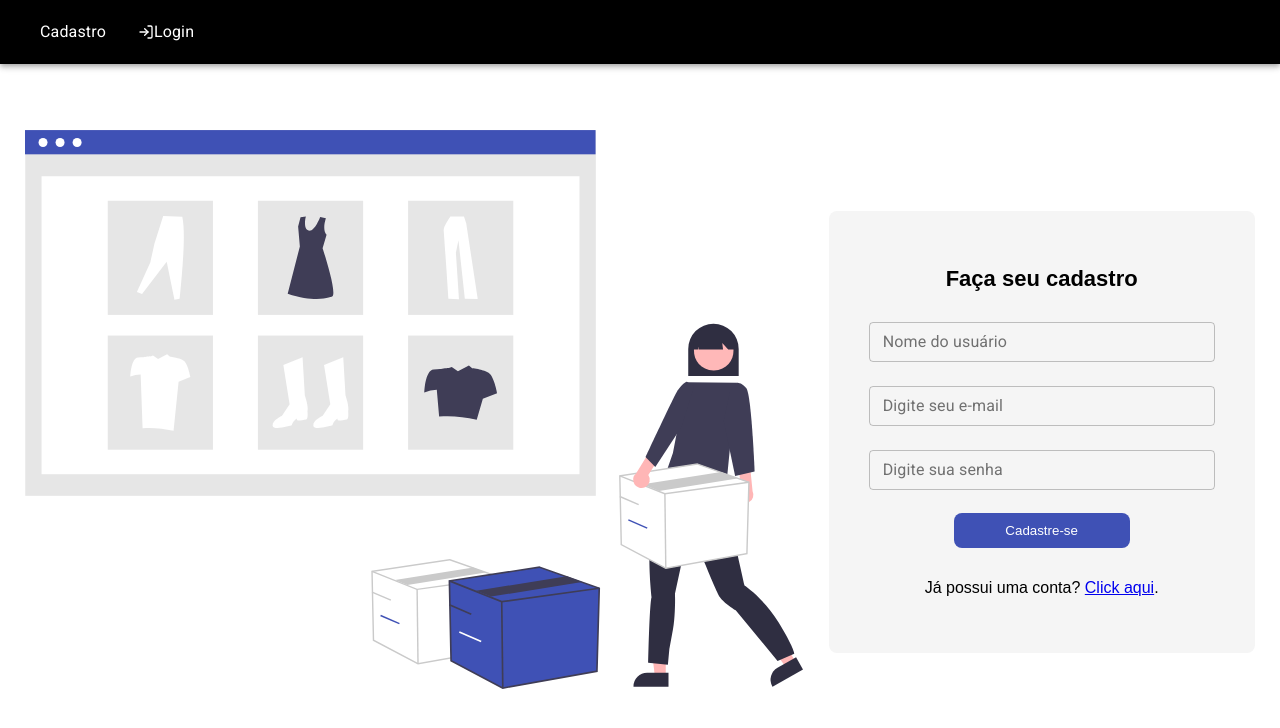
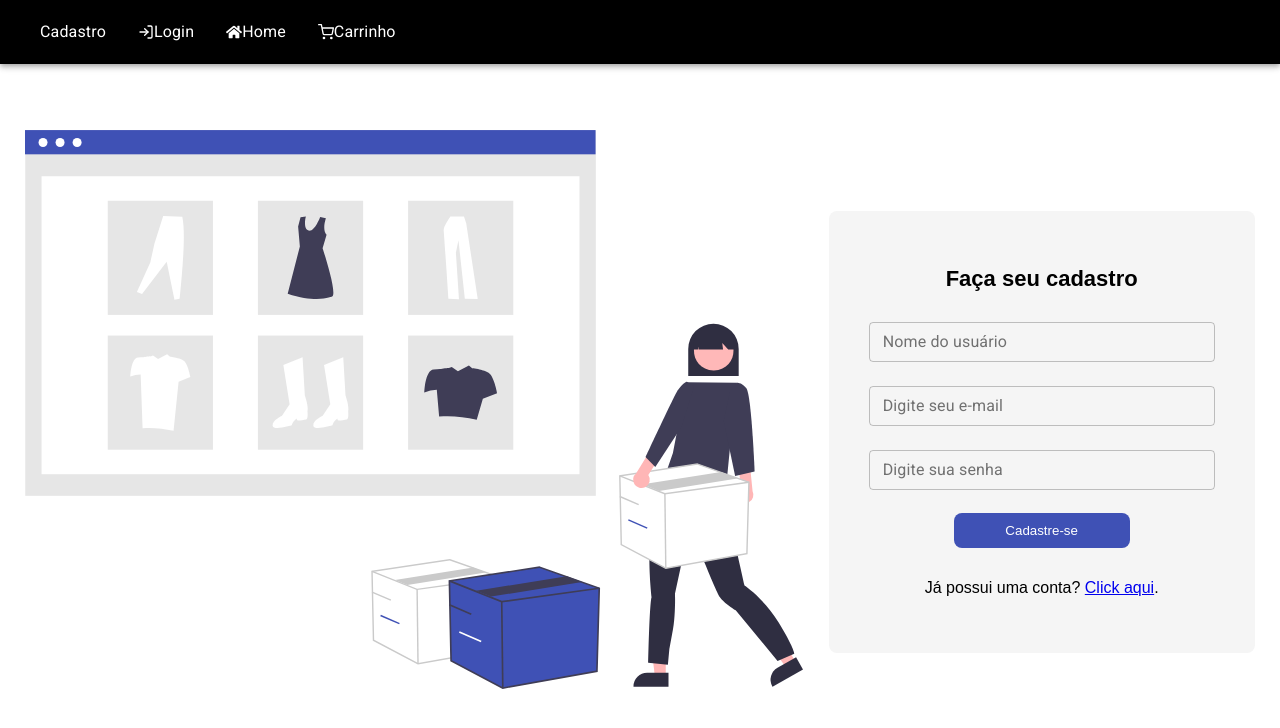
Before and after one commit to Lana-gm/shop, a React (Create React App) app: page / in a window 1280 px wide. Shown: the top 728 px of the page. Built offline with nearby package versions, Linux system fonts and the light colour scheme.

Commit message:
feat: add ldemo link to file readme.md

```diff
--- a/src/components/FormRegister/index.tsx
+++ b/src/components/FormRegister/index.tsx
@@ -24,7 +24,6 @@ const FormRegister = () => {
     axios
       .post("https://kenzieshop2.herokuapp.com/register", data)
       .then((res) => {
-        console.log(res.data);
         toast.success("Sucesso ao criar a conta");
         history.push("/login");
       })
--- a/src/components/Header/index.tsx
+++ b/src/components/Header/index.tsx
@@ -10,8 +10,6 @@ const Header = () => {
 
   const auth = useAuth();
 
-  console.log("header", auth);
-
   return (
     <S.Header>
       <Toolbar>
@@ -20,8 +18,6 @@ const Header = () => {
           <FiLogIn />
           Login
         </MenuItem>
-        {auth && (
-          <>
         <MenuItem onClick={() => history.push("/home")}>
           <FaHome />
           Home
@@ -30,8 +26,6 @@ const Header = () => {
           <FiShoppingCart />
           Carrinho
         </MenuItem>
-          </>
-        )}
       </Toolbar>
     </S.Header>
   );
--- a/src/providers/Auth/index.tsx
+++ b/src/providers/Auth/index.tsx
@@ -12,8 +12,6 @@ const AuthContext = createContext({});
 export const AuthProvider = ({ children }: IAuthProviderProps) => {
   const [auth, setAuth] = useState(false);
 
-  console.log("Provider", auth);
-
   const token = window.localStorage.getItem("token");
 
   useEffect(() => {
```
Also changed, not shown: 1 other file (tests, documents, lock files or other folders). Lines whose indentation alone changed are shown as unchanged.
